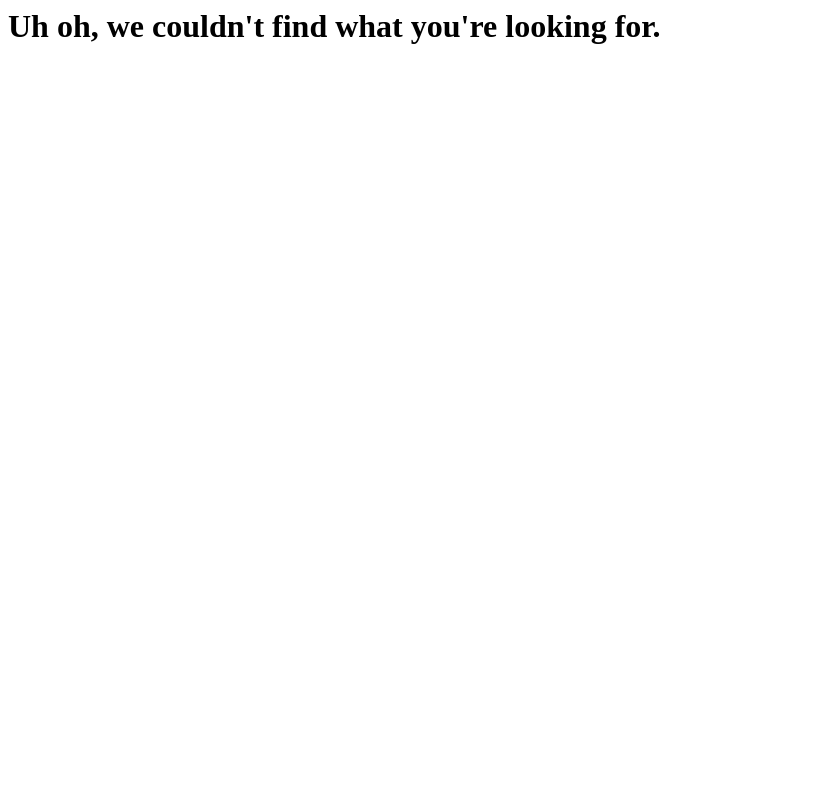
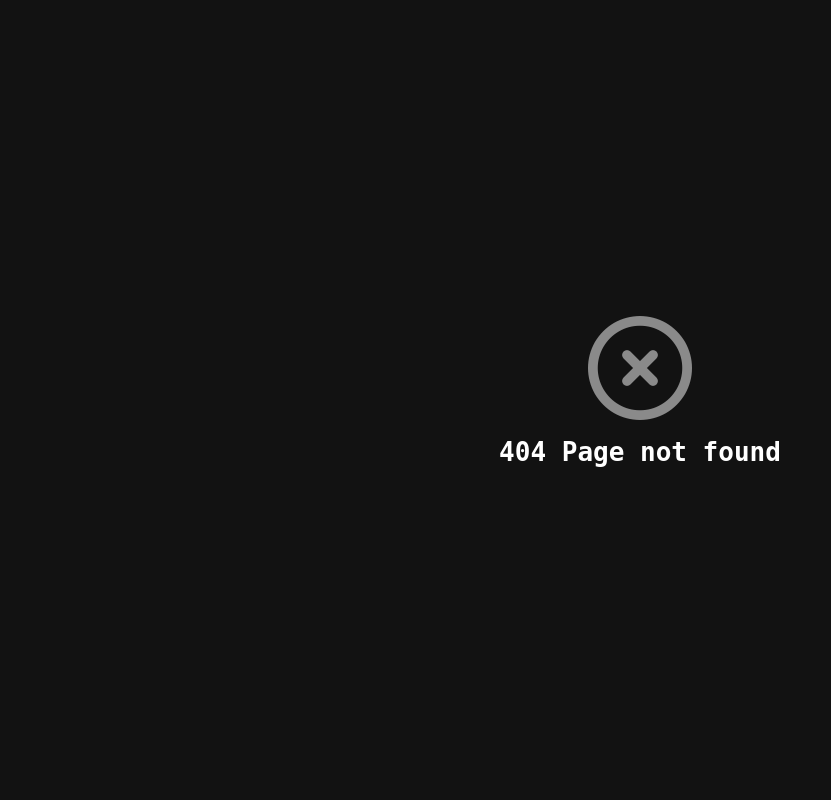
Before and after one commit to TheFallen-Cat/Joke-API, a Flask app: page /about in a window 1280 px wide. Shown: the whole page, without its empty margins (0-831 px from the left). Run offline with Flask 3, Linux system fonts and the light colour scheme; some libraries are stand-ins or nearby versions.

Commit message:
Added 404 Page and edited README

```diff
--- a/app/app.py
+++ b/app/app.py
@@ -59,4 +59,4 @@ def id_joke(id):
 
 
 if __name__ == "__main__":
-    app.run()
+    app.run(debug=1)
--- a/app/static/styles/api.css
+++ b/app/static/styles/api.css
@@ -74,6 +74,7 @@ input[type=number]::-webkit-outer-spin-button {
     outline: none;
     border: 2px solid white;
     padding: 2px 5px;
+    border-radius: 5px;
 }
 
 .test-button {
--- /dev/null
+++ b/app/static/styles/pagenotfound.css
@@ -0,0 +1,41 @@
+* {
+    font-family: monospace;
+}
+
+body {
+    background-color: rgb(18, 18, 18);
+}
+
+
+body::-webkit-scrollbar {
+    width: 0.30rem;
+}
+
+body::-webkit-scrollbar-track {
+    background: transparent;
+}
+
+body::-webkit-scrollbar-thumb {
+    background: rgb(189, 189, 189);
+    border-radius: 5px;
+}
+
+#error-message-container {
+    width: 100%;
+    height: 100%;
+    margin: auto;
+    display: flex;
+    flex-direction: column;
+    align-items: center;
+    justify-content: center;
+}
+
+i {
+    color: rgb(138, 138, 138);
+    font-size: 8rem;
+}
+
+#error-heading {
+    color: white;
+    /* font-style: italic; */
+}
--- a/app/templates/page404.html
+++ b/app/templates/page404.html
@@ -3,8 +3,16 @@
     <meta charset="UTF-8">
     <meta name="viewport" content="width=device-width, initial-scale=1.0">
     <title>404 Not Found</title>
+
+    <link rel="stylesheet" href="{{ url_for('static', filename='styles/pagenotfound.css') }}">
+    <script src="https://kit.fontawesome.com/f33dbf32ac.js" crossorigin="anonymous"></script>
+
 </head>
 <body>
-    <h1>Uh oh, we couldn't find what you're looking for.</h1>
+    <div id="error-message-container">
+        <i class="fa-regular fa-circle-xmark"></i>
+        <h1 id="error-heading">404 Page not found</h1>
+
+    </div>
 </body>
 </html>
```
Also changed, not shown: README.md.
